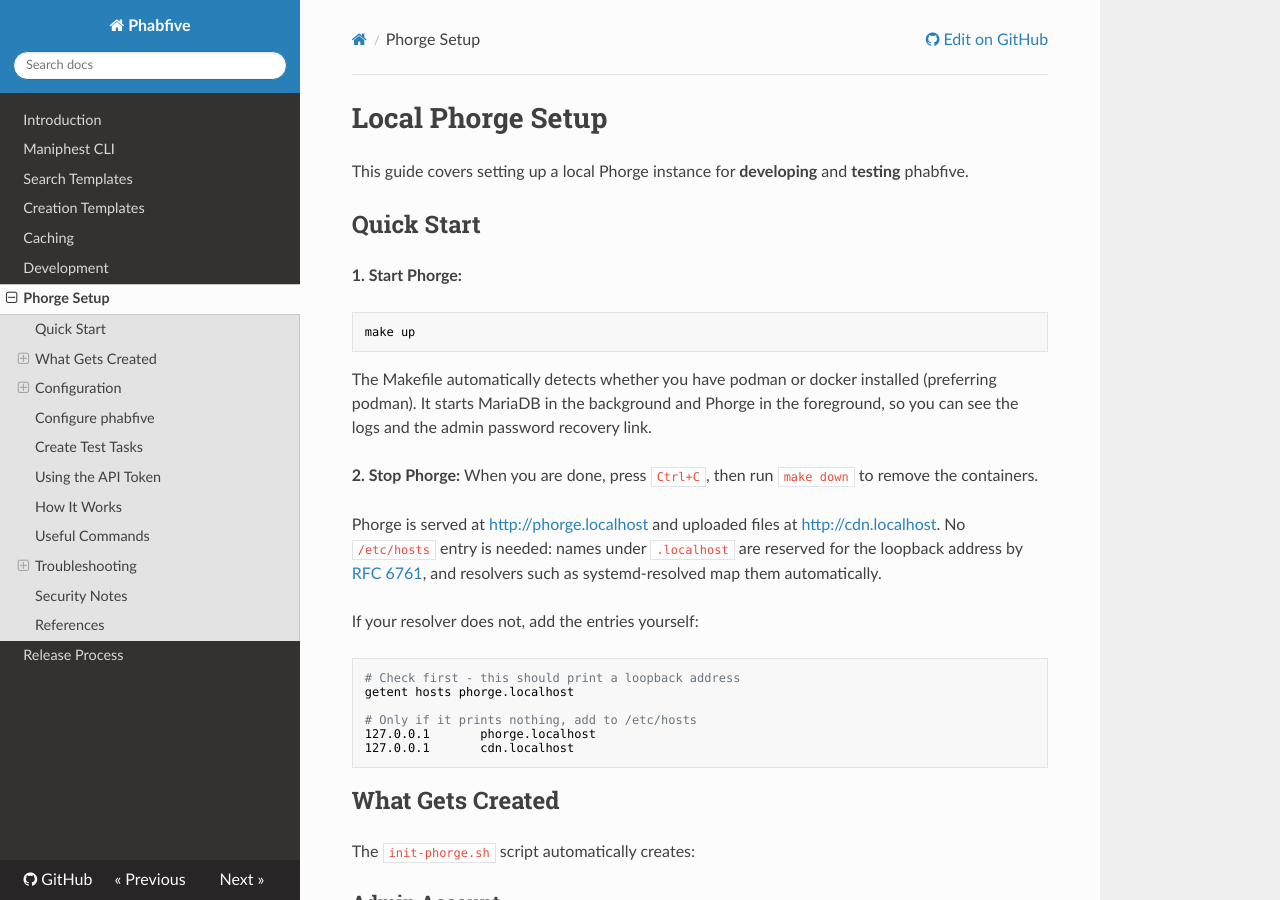
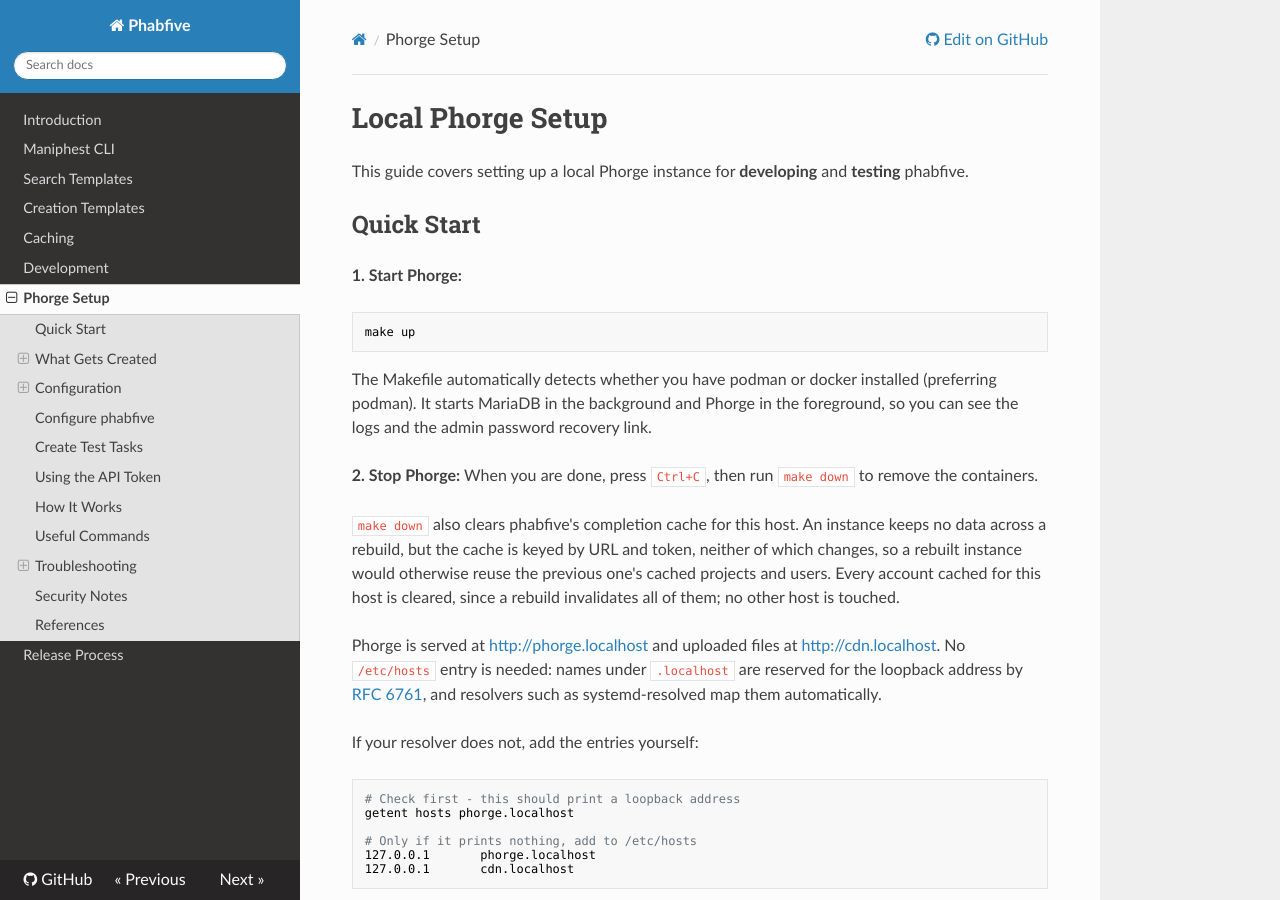
Before and after one commit to dynamist/phabfive, an MkDocs documentation site: the page built from docs/phorge-setup.md, in a window 1280 px wide and 900 px high. Built offline with MkDocs 1.6.1, drawn with Linux system fonts in a browser that asks for light colours; nearby versions of some CDN libraries; some of the changed text lies outside the part shown.

Commit message:
feat: clear the local instance's completion cache on make down
The Phorge dev instance keeps no data across a rebuild: compose.yml
declares no volumes, so `make down` takes the database with it and
`make up` reseeds from scratch, handing out fresh PHIDs.

phabfive's completion cache does survive that. Its directory is keyed
by URL and token:

    digest = sha256(f"{url}\0{token}")[:8]

and neither changes across a rebuild, since the dev token is fixed in
compose.yml. A rebuilt instance therefore reuses the previous one's
cached projects and users, and a cached username still maps to a PHID
that no longer exists. The TTLs make that long-lived: projects expire
after 5 minutes, but users after a day and priorities and statuses
after a week.

`make down` now clears that cache, by host rather than by token. A
rebuild invalidates what was cached for every account on the instance,
not only whichever token happens to be configured, and clearing by host
also means the Makefile needs no token at all. Scoped through the same
PHORGE_URL default compose.yml uses, so `PHORGE_URL=... make down`
clears the instance `PHORGE_URL=... make up` started and no other host.

Best-effort: `phabfive cache clear` needs no running server, and if it
cannot be run at all the target says so and still succeeds, so tearing
containers down never depends on the Python environment being usable.

Verified with two tokens cached for the host, including the case that
silently cleared nothing before this was scoped by host: both are
removed, another host's cache is untouched, PHORGE_URL is honoured as
make and environment variable, and the target exits 0 with an
explanatory line when uv is unavailable.

Co-Authored-By: Claude Opus 5 (1M context) <noreply@anthropic.com>

````diff
--- a/docs/phorge-setup.md
+++ b/docs/phorge-setup.md
@@ -13,6 +13,11 @@ make up
 The Makefile automatically detects whether you have podman or docker installed (preferring podman). It starts MariaDB in the background and Phorge in the foreground, so you can see the logs and the admin password recovery link.
 
 **2. Stop Phorge:** When you are done, press `Ctrl+C`, then run `make down` to remove the containers.
+
+`make down` also clears phabfive's completion cache for this host. An instance keeps no data across a rebuild,
+but the cache is keyed by URL and token, neither of which changes, so a rebuilt instance would otherwise reuse
+the previous one's cached projects and users. Every account cached for this host is cleared, since a rebuild
+invalidates all of them; no other host is touched.
 
 Phorge is served at <http://phorge.localhost> and uploaded files at <http://cdn.localhost>. No `/etc/hosts` entry is needed: names under `.localhost` are reserved for the loopback address by [RFC 6761](https://www.rfc-editor.org/rfc/rfc6761#section-6.3), and resolvers such as systemd-resolved map them automatically.
 
@@ -175,7 +180,7 @@ All operations are idempotent - safe to run multiple times. Container restarts w
 
 ```bash
 make up      # Start Phorge (mariadb + phorge)
-make down    # Stop containers
+make down    # Stop containers and clear this instance's completion cache
 make logs    # View container logs
 make shell   # Open shell in phorge container
 ```
````
Also changed, not shown: 1 other file.
